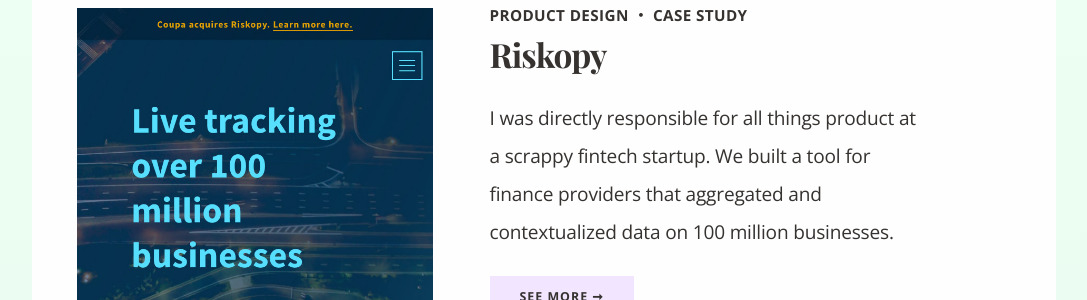
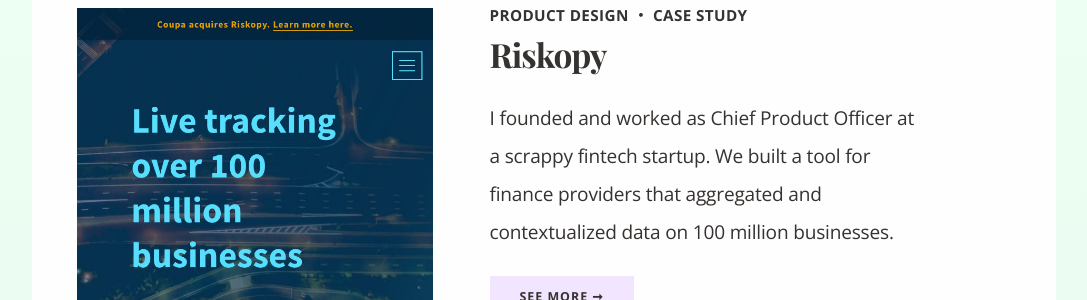
Before and after one commit to sarahball/sarahbco, a Jekyll site: the page built from portfolio.html, in a window 1280 px wide. Shown: the part 279-579 px from the top of the page, without its empty margins (96-1183 px from the left). Built offline with Jekyll 4.4.1, drawn with Linux system fonts in a browser that asks for light colours; comment, search, counter and statistics services are not loaded.

Commit message:
<head> fix

```diff
--- a/_config.yml
+++ b/_config.yml
@@ -16,7 +16,7 @@
 title: sarahb.co
 email: hi@sarahb.co
 description: > # this means to ignore newlines until "baseurl:"
-  Product design, user interface design, and front-end development by Sarah Ball.
+  Sarah Ball | Product Designer.
 baseurl: "" # the subpath of your site, e.g. /blog
 url: "https://sarahb.co" # the base hostname & protocol for your site, e.g. http://example.com
 twitter_username: _satelliteeyes
--- a/_includes/head.html
+++ b/_includes/head.html
@@ -23,10 +23,10 @@
 Google Fonts
 
 Photography –
-Ben Firshman
+Jeff Wang
 
 x Sarah
-July 2017
+March 2018
 
 -->
 
--- a/portfolio.html
+++ b/portfolio.html
@@ -21,7 +21,7 @@
 		<div class="portfolio-description">
 			<h3 class="heading-inline">Product Design ・ Case Study</h3>
 			<h2><a href="{{ site.baseurl }}{% link portfolio-riskopy.html %}">Riskopy</a></h2>
-			<p>I was directly responsible for all things product at a scrappy fintech startup. We built a tool for finance providers that aggregated and contextualized data on 100 million businesses.</p>
+			<p>I founded and worked as Chief Product Officer at a scrappy fintech startup. We built a tool for finance providers that aggregated and contextualized data on 100 million businesses.</p>
 			<a class="btn" href="{{ site.baseurl }}{% link portfolio-riskopy.html %}">See More ➞</a>
 		</div>
 	</div>
```
